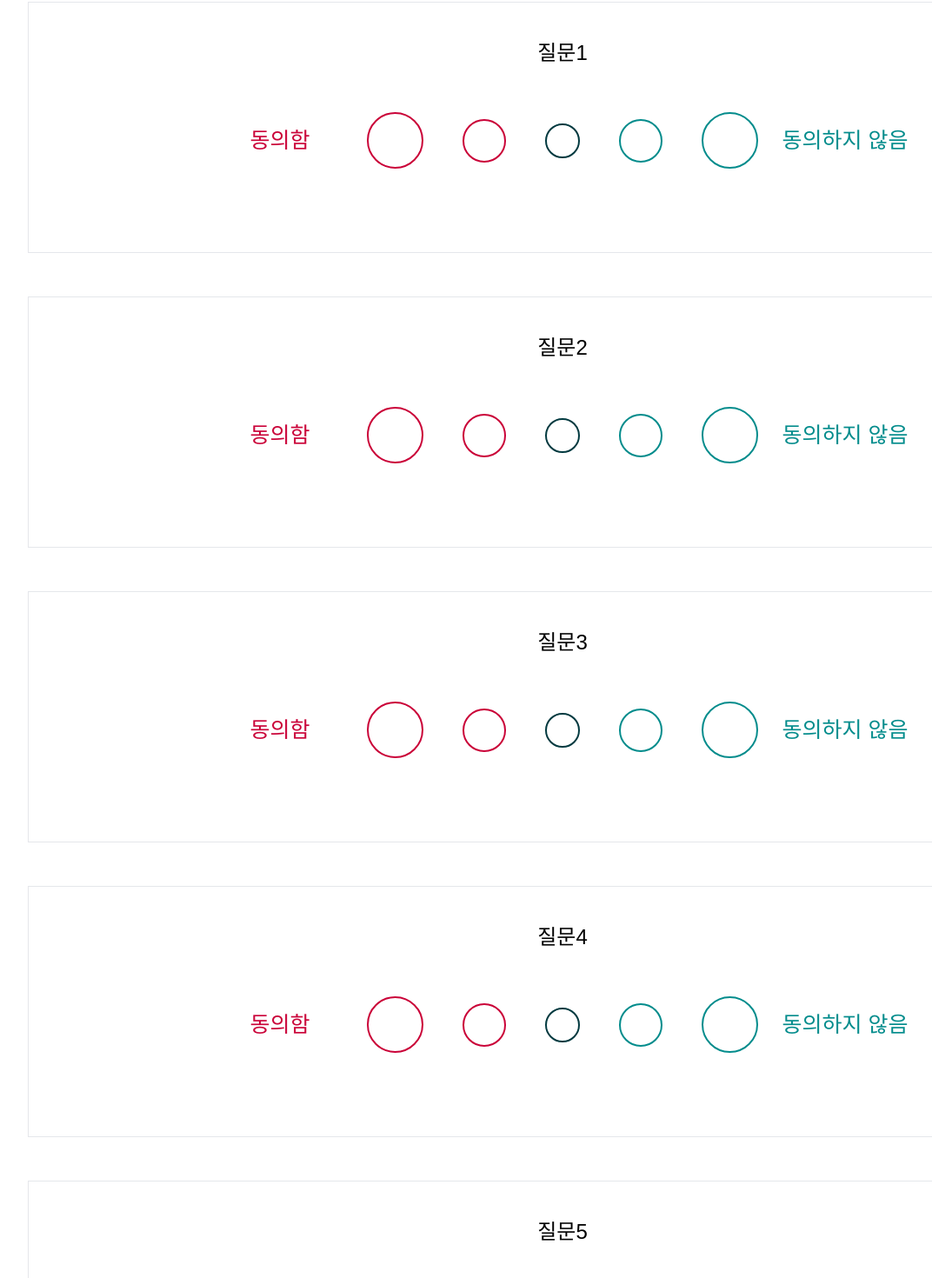
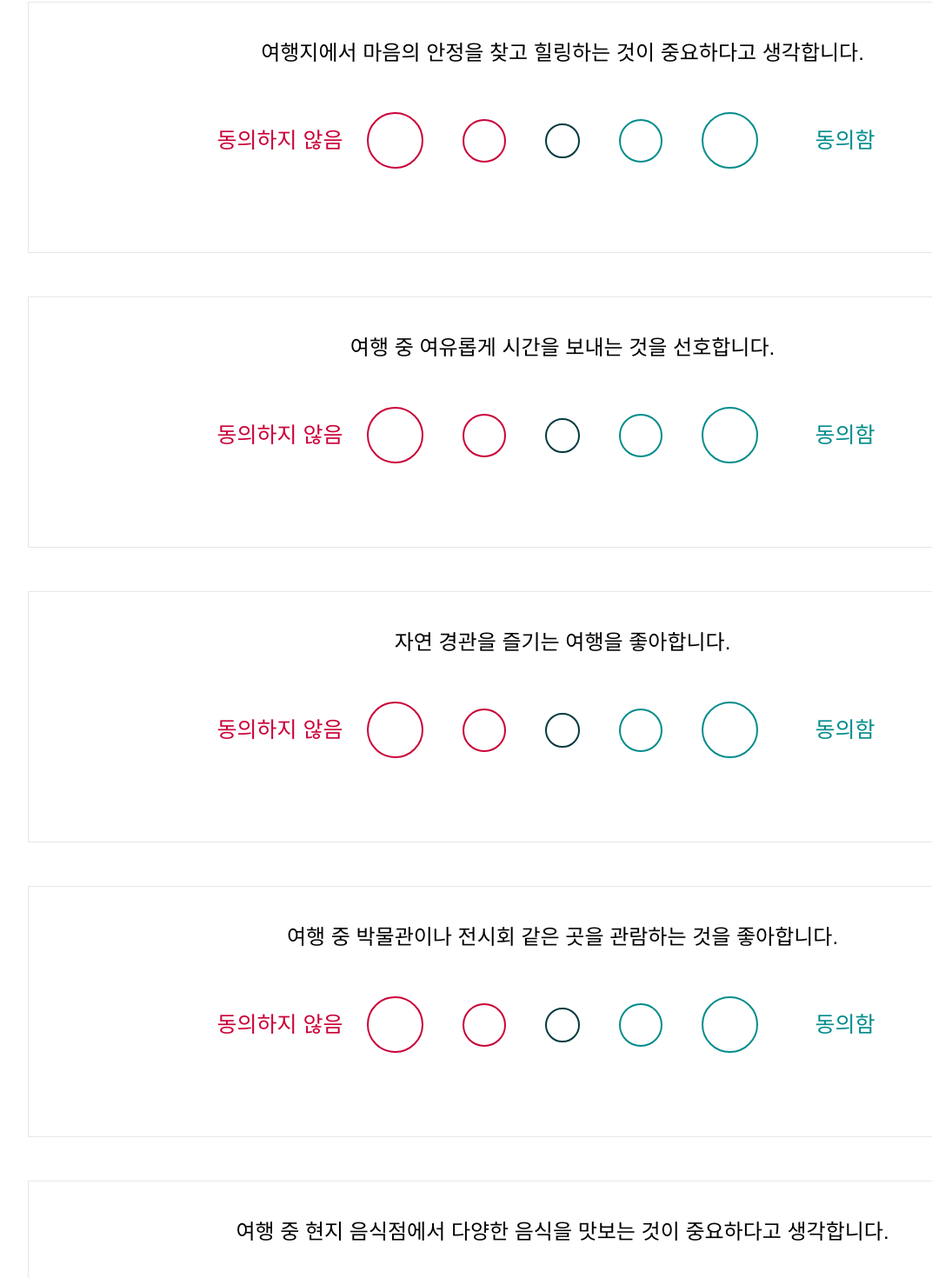
Before and after one commit to Maumkkut/maumkkut_Frontend, a React (Vite) app: page /TravelTasteTest/test in a window 1280 px wide. Shown: the part 522-1992 px from the top of the page at 87% size, without its empty margins (73-1145 px from the left). Built offline with nearby package versions, Linux system fonts and the light colour scheme; a web font is replaced by a local one.

Commit message:
Design : 취향 테스트 페이지 문항 수정 - "동의함"과 "동의하지 않음" 위치 변경 - #16

```diff
--- a/src/pages/TravelTasteTest/TestPage.tsx
+++ b/src/pages/TravelTasteTest/TestPage.tsx
@@ -4,16 +4,16 @@ import { useNavigate } from 'react-router-dom';
 
 const TestPage = () => {
   const questions: string[] = [
-    '질문1',
-    '질문2',
-    '질문3',
-    '질문4',
-    '질문5',
-    '질문6',
-    '질문7',
-    '질문8',
-    '질문9',
-    '질문10',
+    '여행지에서 마음의 안정을 찾고 힐링하는 것이 중요하다고 생각합니다.',
+    '여행 중 여유롭게 시간을 보내는 것을 선호합니다.',
+    '자연 경관을 즐기는 여행을 좋아합니다.',
+    '여행 중 박물관이나 전시회 같은 곳을 관람하는 것을 좋아합니다.',
+    '여행 중 현지 음식점에서 다양한 음식을 맛보는 것이 중요하다고 생각합니다.',
+    '여행 중 모험적인 활동에 참여하는 것을 좋아합니다.',
+    '여행 중 다양한 액티비티에 참여하는 것을 선호합니다.',
+    '여행 중 다양한 경험을 많이 하는 것이 중요하다고 생각합니다.',
+    '여행 중 쇼핑을 즐깁니다.',
+    '여행 중 사진 촬영을 좋아합니다.',
   ];
 
   return (
@@ -51,7 +51,7 @@ const QuestionCard = ({ question, i }: { question: string; i: number }) => {
       <h3 className="my-[40px] text-[24px]">{question}</h3>
       <div className="mx-auto flex h-[85px] w-[850px] justify-between">
         <div className="my-auto w-[200px] text-center text-[25px] text-[#CA0238]">
-          <p>동의함</p>
+          <p>동의하지 않음</p>
         </div>
         <div className="flex w-[450px] justify-between">
           {CircleData.map((datum, index) =>
@@ -73,7 +73,7 @@ const QuestionCard = ({ question, i }: { question: string; i: number }) => {
           )}
         </div>
         <div className="my-auto w-[200px] text-center text-[25px] text-[#038C8C]">
-          <p>동의하지 않음</p>
+          <p>동의함</p>
         </div>
       </div>
     </div>
```
